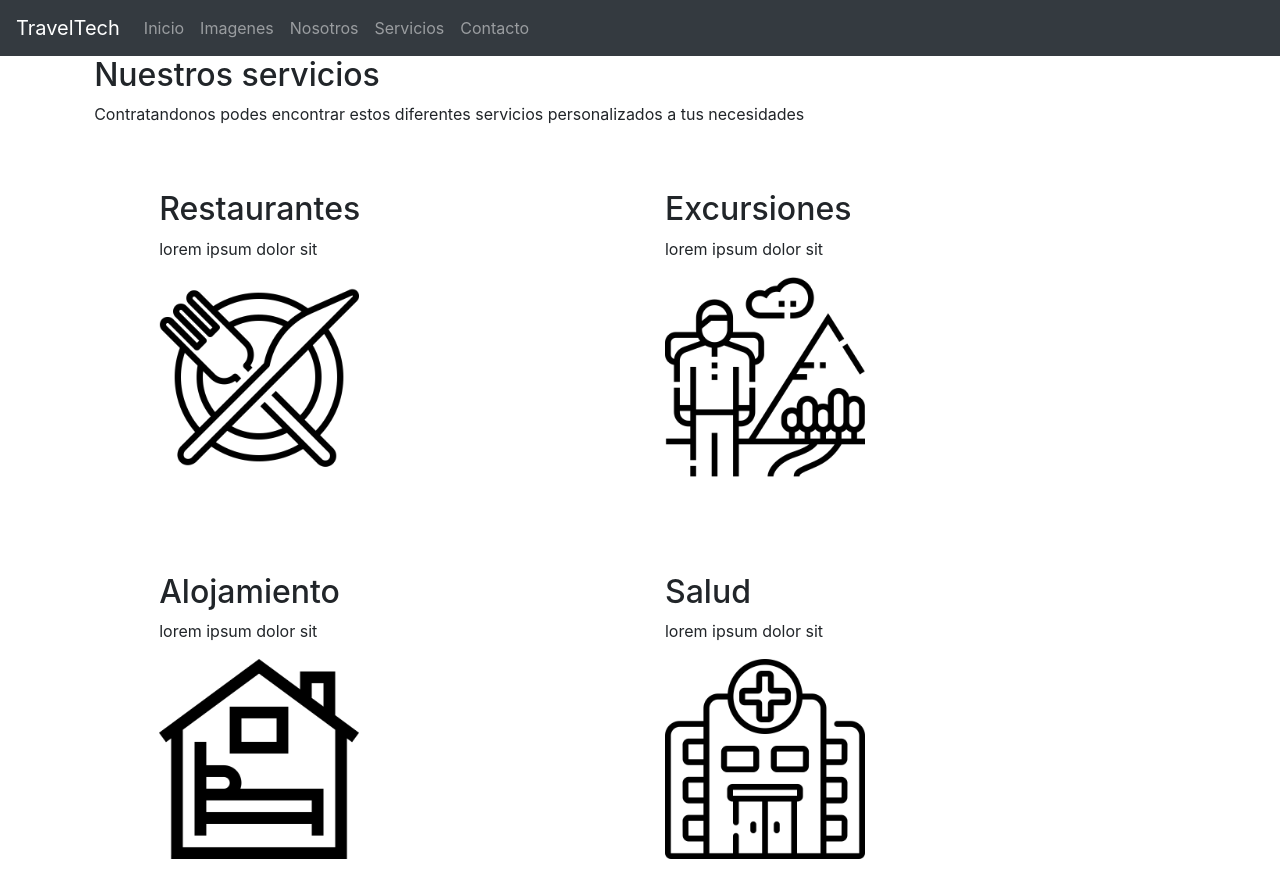
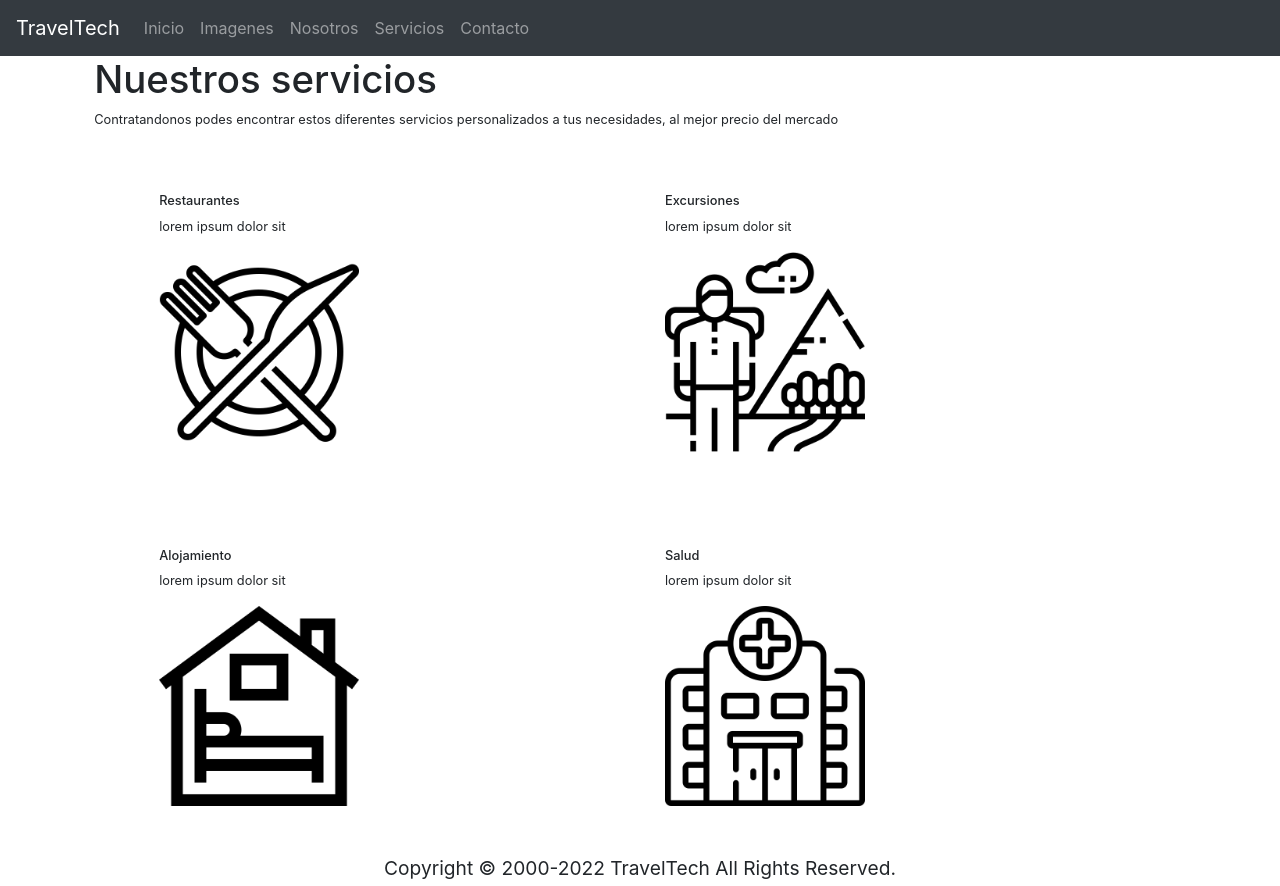
Before and after one commit to Jmraggi/coderhouse, a plain HTML site: page paginas/servicios.html in a window 1280 px wide. Shown: the top 886 px of the page. Drawn offline with nearby package versions, Linux system fonts and the light colour scheme.

Commit message:
fixedmejoras2

```diff
--- a/paginas/servicios.html
+++ b/paginas/servicios.html
@@ -21,7 +21,6 @@
             <button class="navbar-toggler" type="button" data-toggle="collapse" data-target="#collapsibleNavbar">
               <span class="navbar-toggler-icon"></span>
             </button>
-
 <!-- Navbar links -->
           <div class="collapse navbar-collapse" id="collapsibleNavbar">
             <ul class="navbar-nav">
@@ -44,52 +43,53 @@
           </div>
         </nav>
     </header>
-
+<!-- Breve Descripcion -->
     <div class="row">
       <div class="col-1"></div>
       <h2>Nuestros servicios</h2>
     </div>
     <div class="row">
       <div class="col-1"></div>
-      <p>Contratandonos podes encontrar estos diferentes servicios personalizados a tus necesidades</p>
+      <p>Contratandonos podes encontrar estos diferentes servicios personalizados a tus necesidades, al mejor precio del mercado</p>
     </div>
-
+<!-- Categorias 1 fila -->
     <div class="row p-5">
       <div class="col-1"></div>
       <div class="col-5">
         <div id="img">
           <h2>Restaurantes</h2>
           <p>lorem ipsum dolor sit</p>
-              <img src="../imagenes/servicios1.png" class="rounded" alt="Chania" width="200" height="200">
+          <img src="../imagenes/servicios1.png" class="img-fluid" alt="Chania" width="200" height="200">
         </div>
       </div>
       <div class="col-5">
         <div id="img">
           <h2>Excursiones</h2>
           <p>lorem ipsum dolor sit</p>
-            <img src="../imagenes/servicios2.png" class="rounded" alt="Chania" width="200" height="200">
+          <img src="../imagenes/servicios2.png" class="img-fluid" alt="Chania" width="200" height="200">
         </div>
       </div>
       <div class="col-1"></div>
     </div>
+<!-- Categorias 2 fila -->
     <div class="row p-5">
       <div class="col-1"></div>
       <div class="col-5">
           <div id="img">
             <h2>Alojamiento</h2>
             <p>lorem ipsum dolor sit</p>
-              <img src="../imagenes/servicios3.png" class="rounded" alt="Chania" width="200" height="200">
+            <img src="../imagenes/servicios3.png" class="img-fluid" alt="Chania" width="200" height="200">
           </div>
       </div>
       <div class="col-5">
         <div id="img">
           <h2>Salud</h2>
           <p>lorem ipsum dolor sit</p>
-            <img src="../imagenes/servicios4.png" class="rounded" alt="Chania" width="200" height="200">
+          <img src="../imagenes/servicios4.png" class="img-fluid" alt="Chania" width="200" height="200">
         </div>
       </div>
     </div>
-
+<!-- Footer o Pie de Pagina -->
     <footer>
       <p class="piedepagina">Copyright © 2000-2022 TravelTech All Rights Reserved.</p>
     </footer>
--- a/style.css
+++ b/style.css
@@ -111,11 +111,24 @@
 
 /* INICIO Servicios */
 
+.row h2{
+    font-size: 3vw;
+}
+
+.row p{
+    font-size: 1vw;
+}
+
+#img h2{
+    font-size: 1vw;
+}
+
+#img p{
+    font-size: 1vw;
+}
 
 /* FIN Servicios */
 
 /* ===============================================================================================================*/
 
 /* INICIO Contacto */
-
-}
```
Also changed, not shown: index.html (+2 -6 lines). Lines whose indentation alone changed are shown as unchanged.
